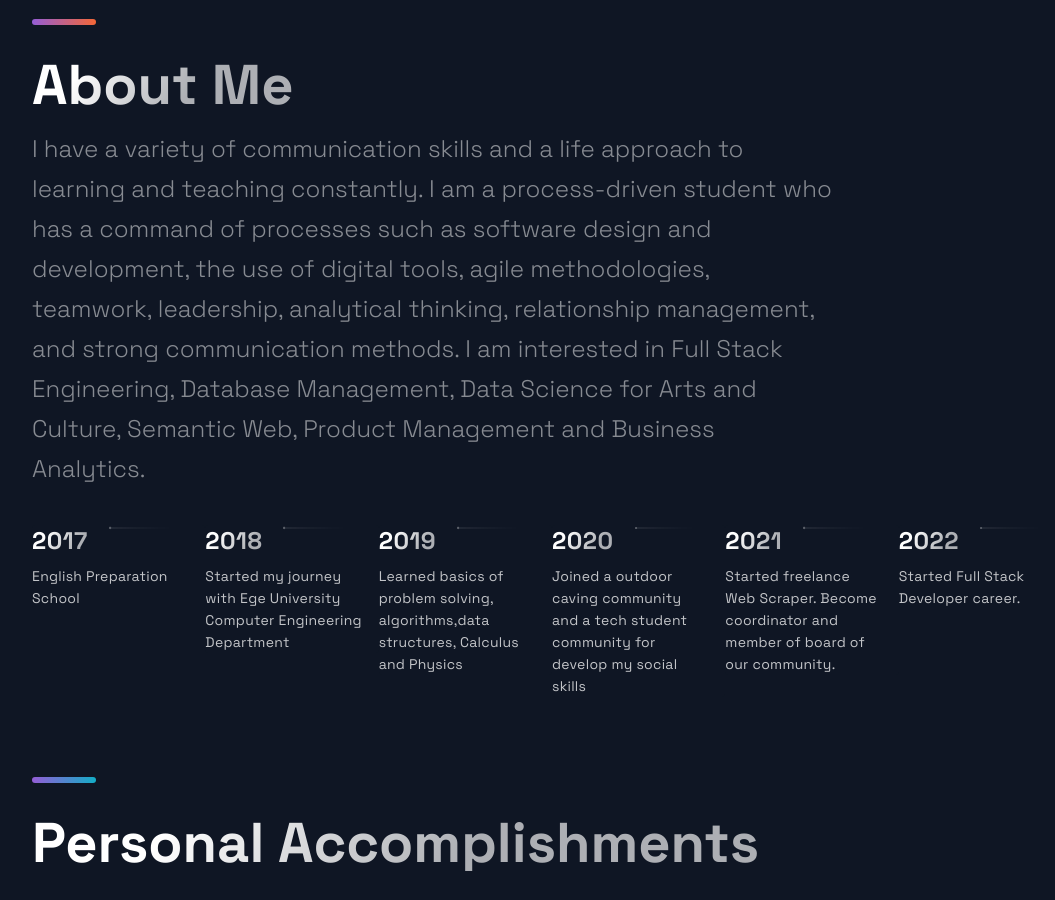
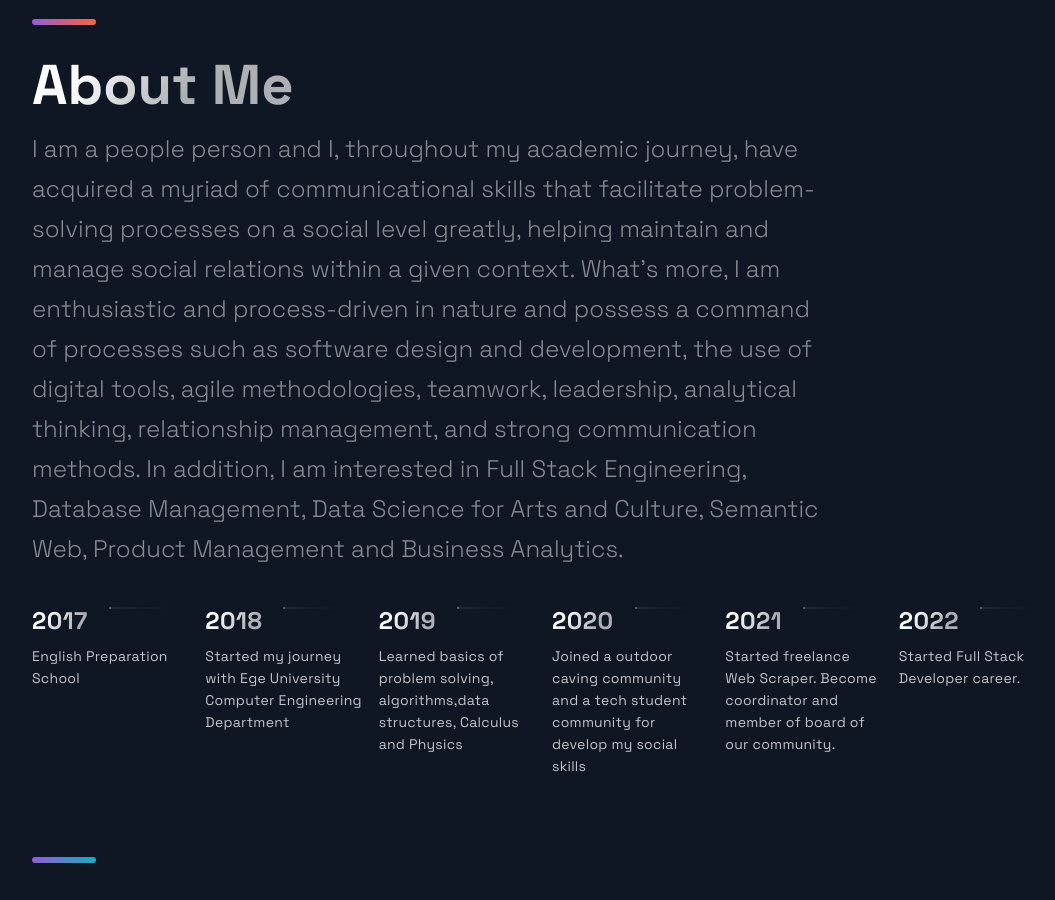
Before and after one commit to eberkeaydin/portfolio, a Next.js app: page / in a window 1280 px wide. Shown: the part 2960-3860 px from the top of the page, without its empty margins (88-1143 px from the left). Built offline with nearby package versions, Linux system fonts and the light colour scheme.

Commit message:
Some changes

```diff
--- a/src/components/Blog/BlogPosts.js
+++ /dev/null
@@ -1,10 +0,0 @@
-import React from 'react';
-
-
-function BlogPosts() {
-  return (
-    <div>Blog</div>
-  )
-}
-
-export default BlogPosts;
--- a/src/components/Header/Header.js
+++ b/src/components/Header/Header.js
@@ -26,7 +26,7 @@ const Header = () =>  (
         </Link>
       </li>
       <li>
-        <Link href="#blog">
+        <Link>
           <NavLink to={{pathname:"https://medium.com/@e.berkeaydin"}} target="_blank">Blog</NavLink>
         </Link>
       </li>
--- a/src/components/TimeLine/TimeLine.js
+++ b/src/components/TimeLine/TimeLine.js
@@ -44,12 +44,14 @@ const Timeline = () => {
     <Section id="about">
       <SectionTitle>About Me</SectionTitle>
       <SectionText>
-      I have a variety of communication skills and a life approach to learning and teaching constantly. I am a
-      process-driven student who has a command of processes such as software design and development, the
-      use of digital tools, agile methodologies, teamwork, leadership, analytical thinking, relationship
-      management, and strong communication methods. I am interested in Full Stack Engineering, Database
-      Management, Data Science for Arts and Culture, Semantic Web, Product Management and Business
-      Analytics.
+      I am a people person and I, throughout my academic journey,
+      have acquired a myriad of communicational skills that facilitate
+      problem-solving processes on a social level greatly, helping maintain and manage
+       social relations within a given context. What’s more, I am enthusiastic
+       and process-driven in nature and possess a command of processes such as software design and development,
+       the use of digital tools, agile methodologies, teamwork, leadership, analytical thinking, relationship management,
+       and strong communication methods. In addition, I am interested in Full Stack Engineering, Database Management,
+       Data Science for Arts and Culture, Semantic Web, Product Management and Business Analytics.
       </SectionText>
       <CarouselContainer ref={carouselRef} onScroll={handleScroll}>
         <>
```
Also changed, not shown: src/components/Blog/BlogStyles.js (deleted).
